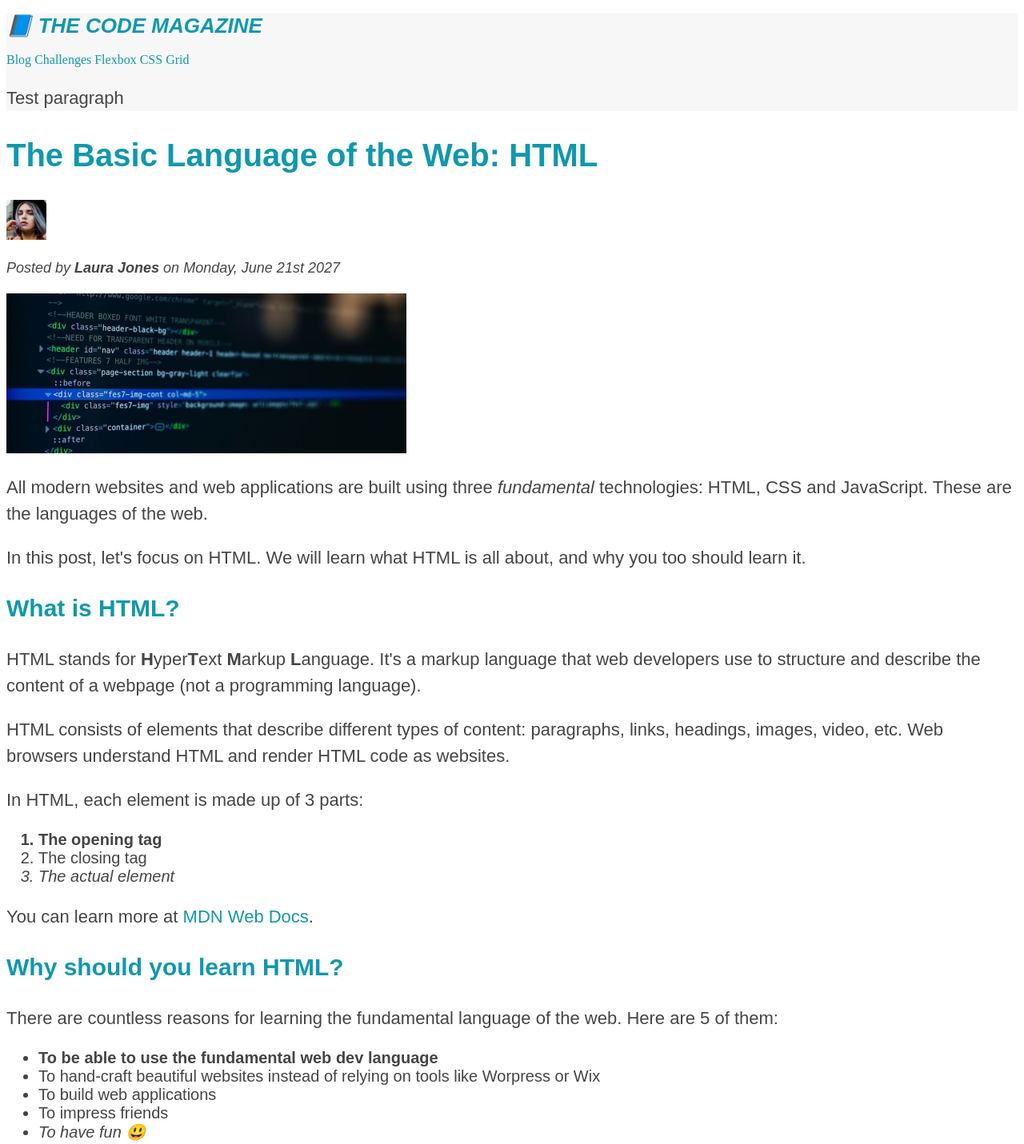
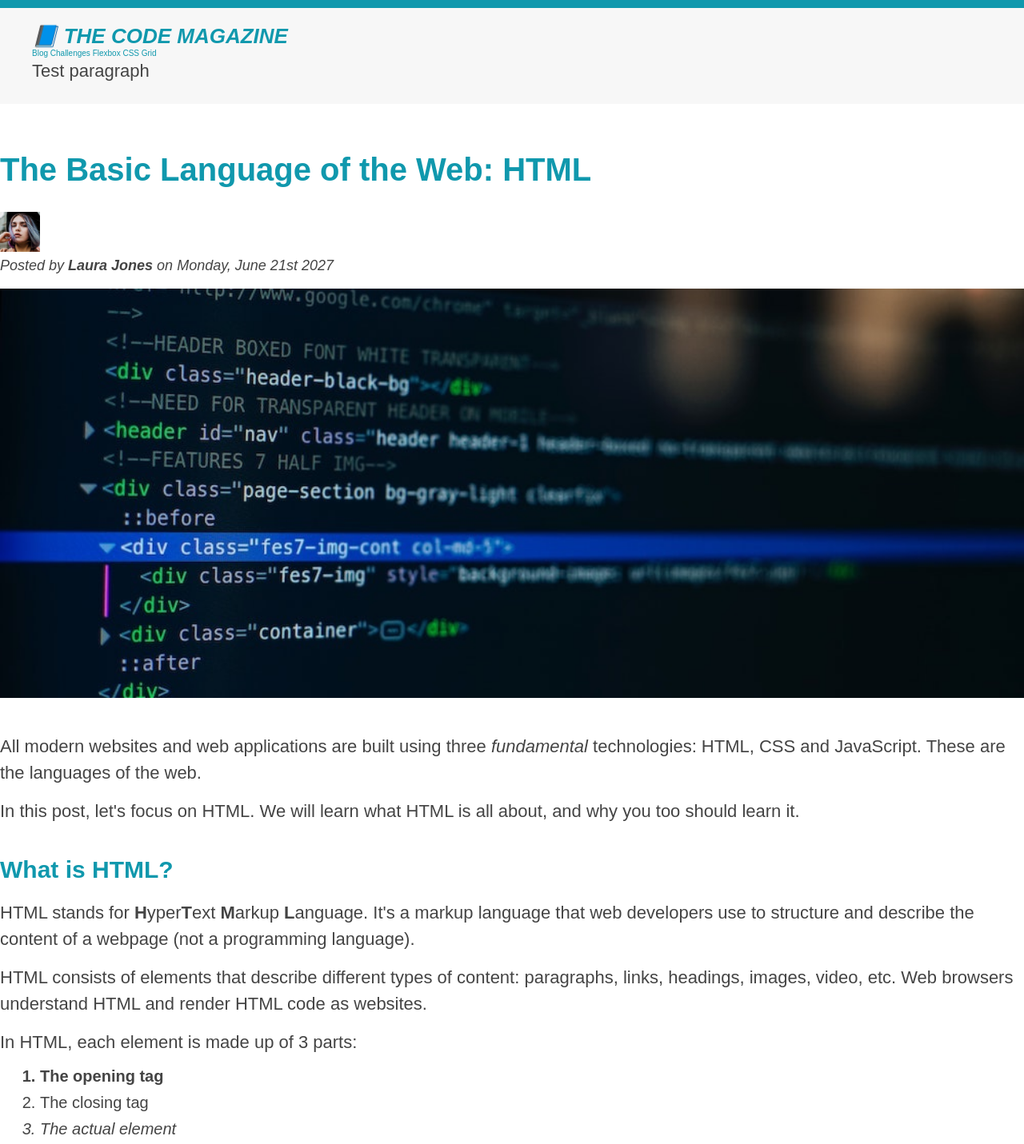
Before and after one commit to gyeongjae-ham/study-html-css, a plain HTML site: page starter/03-CSS-Fundamentals/index.html in a window 1280 px wide. Shown: the top 1431 px of the page at 80% size. Drawn offline with Linux system fonts and the light colour scheme.

Commit message:
Adjust margin padding width and height
Adjust margin padding width and height

```diff
--- a/starter/03-CSS-Fundamentals/index.html
+++ b/starter/03-CSS-Fundamentals/index.html
@@ -30,7 +30,7 @@
     </header>
 
     <article>
-      <header>
+      <header class="post-header">
         <h2>The Basic Language of the Web: HTML</h2>
 
         <img
@@ -47,6 +47,7 @@
           alt="HTML code on a screen"
           width="500"
           height="200"
+          class="post-img"
         />
       </header>
 
--- a/starter/03-CSS-Fundamentals/style.css
+++ b/starter/03-CSS-Fundamentals/style.css
@@ -1,3 +1,35 @@
+* {
+  margin: 0;
+  padding: 0;
+}
+
+body {
+  color: #444;
+  font-family: sans-serif;
+
+  border-top: 10px solid #1098ad;
+  margin: 0;
+}
+
+.main-header {
+  background-color: #f7f7f7;
+  padding: 20px 40px;
+  margin-bottom: 60px;
+  height: 80px;
+}
+
+nav {
+  font-size: 10px;
+}
+
+article {
+  margin-bottom: 60px;
+}
+
+.post-header {
+  margin-bottom: 40px;
+}
+
 h1,
 h2,
 h3,
@@ -20,10 +52,13 @@ h1 {
 
 h2 {
   font-size: 40px;
+  margin-bottom: 30px;
 }
 
 h3 {
   font-size: 30px;
+  margin-bottom: 20px;
+  margin-top: 40px;
 }
 
 h4 {
@@ -35,10 +70,21 @@ h4 {
 p {
   font-size: 22px;
   line-height: 1.5;
+  margin-bottom: 15px;
+}
+
+ul, ol {
+  margin-left: 50px;
+  margin-bottom: 20px;
 }
 
 li {
   font-size: 20px;
+  margin-bottom: 10px;
+}
+
+li:last-child {
+  margin-bottom: 0;
 }
 
 /*footer p {*/
@@ -67,14 +113,12 @@ li {
   list-style: none;
 }
 
-.main-header {
-  background-color: #f7f7f7;
-}
-
 aside {
   background-color: #f7f7f7;
   border-top: 5px solid #1098ad;
   border-bottom: 5px solid #1098ad;
+  padding: 50px 0;
+  width: 500px;
 }
 
 li:first-child {
@@ -116,3 +160,8 @@ a:active {
   background-color: black;
   font-style: italic;
 }
+
+.post-img {
+  width: 100%;
+  height: auto;
+}
```
